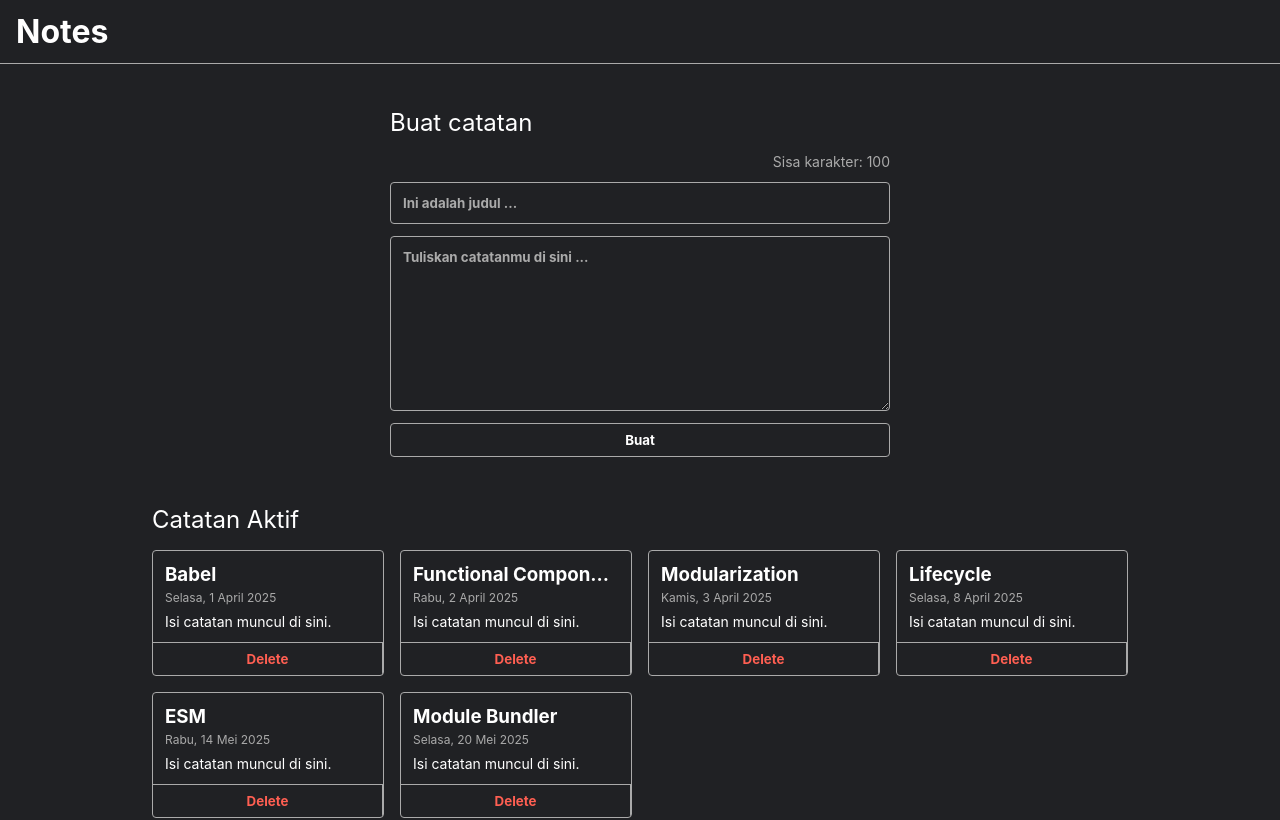
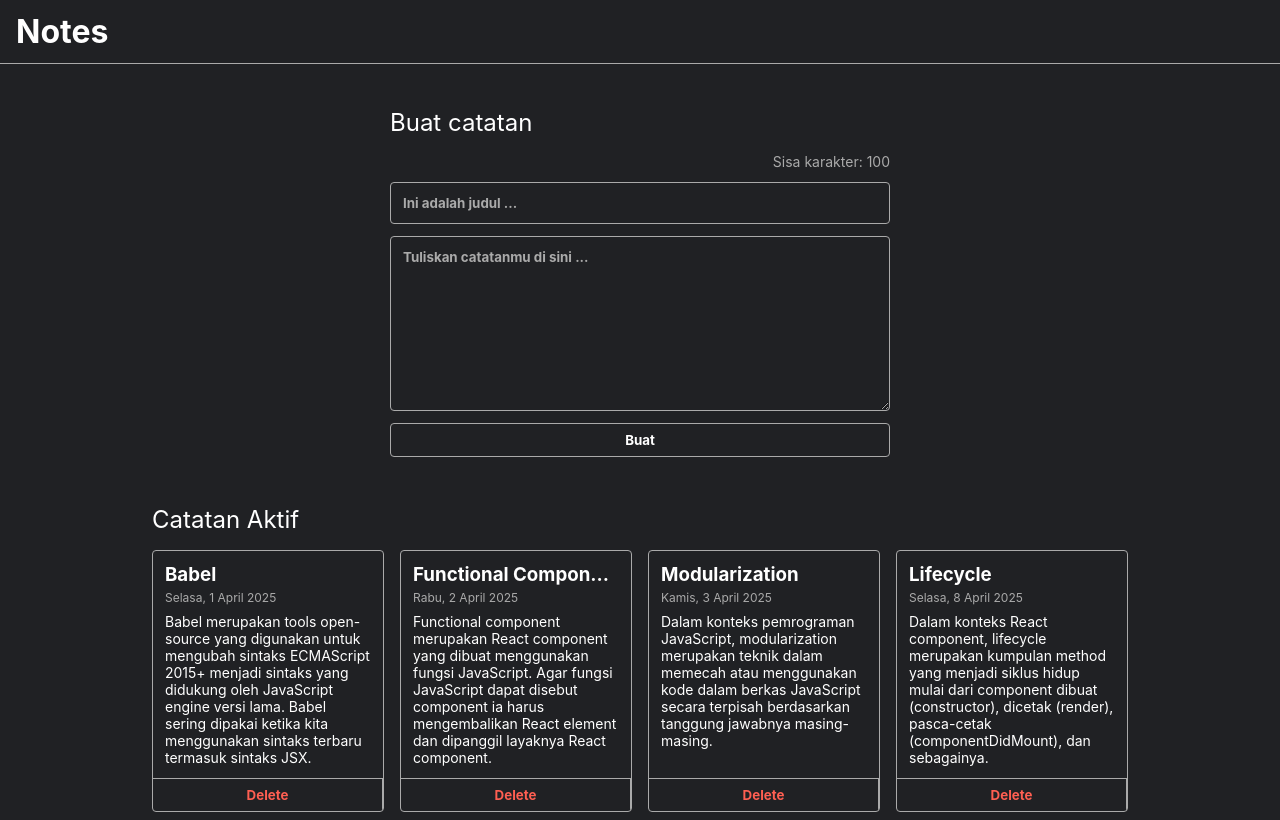
Before and after one commit to zidnycode26/my-personal-notes, a React (Vite) app: page / in a window 1280 px wide. Shown: the top 820 px of the page. Built offline with nearby package versions, Linux system fonts and the light colour scheme.

Commit message:
Tampilkan isi dari catatan dari note.body

```diff
--- a/src/components/NoteItem.jsx
+++ b/src/components/NoteItem.jsx
@@ -21,7 +21,7 @@ function NoteItem({ note, onDelete, onArchive }) {
         {/* TODO [Basic] tampilkan isi catatan dari note.body */}
         {/* TODO [Advanced] sorot kata kunci pencarian dalam isi menggunakan elemen <mark>. */}
         <p className="note-item__body" data-testid="note-item-body">
-          Isi catatan muncul di sini.
+          {note.body}
         </p>
       </div>
       <div className="note-item__action" data-testid="note-item-action">
```
